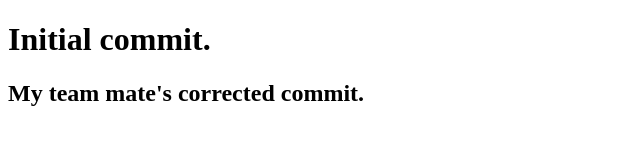
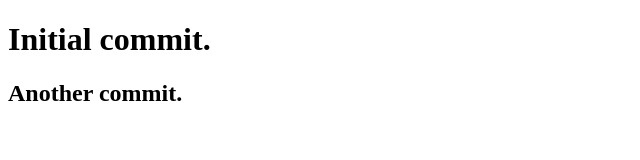
Before and after one commit to michaeltheodore1984/practice_track, a plain HTML site: page index.html in a window 1280 px wide. Shown: the whole page, without its empty margins (0-640 px from the left). Drawn offline with Linux system fonts and the light colour scheme.

Commit message:
Yet another commit

```diff
--- a/index.html
+++ b/index.html
@@ -8,6 +8,6 @@
 </head>
 <body>
     <h1>Initial commit.</h1>
-    <h2>My team mate's corrected commit.</h2>
+    <h2>Another commit.</h2>
 </body>
 </html>
```
